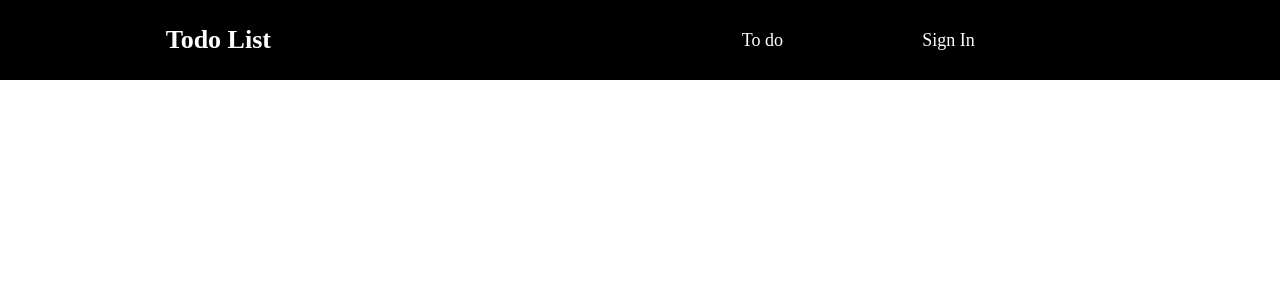
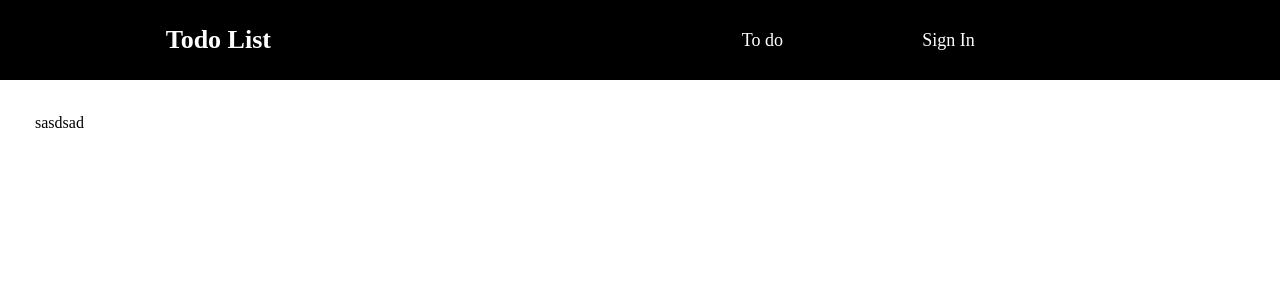
Before and after one commit to rlawlsyoung/wanted-pre-onboarding-frontend, a React (Create React App) app: page /todo in a window 1280 px wide. Shown: the top 300 px of the page. Built offline with nearby package versions, Linux system fonts and the light colour scheme; a web font is replaced by a local one.

Commit message:
[Add] Todo 라우터 설정

```diff
--- a/src/Router.tsx
+++ b/src/Router.tsx
@@ -5,6 +5,7 @@ import Header from './components/Header';
 import Main from './pages/Main';
 import SignIn from './pages/SignIn';
 import SignUp from './pages/SignUp';
+import Todo from './pages/Todo';
 
 import GlobalStyles from './styles/GlobalStyles';
 
@@ -24,6 +25,7 @@ const Router = () => {
           <Route path="/" element={<Main />} />
           <Route path="/signin" element={<SignIn setIsLogIn={setIsLogIn} />} />
           <Route path="/signup" element={<SignUp />} />
+          <Route path="/todo" element={<Todo />} />
         </Routes>
       </BrowserRouter>
     </>
--- /dev/null
+++ b/src/pages/Todo.tsx
@@ -0,0 +1,12 @@
+import styled from 'styled-components';
+
+const Todo = () => {
+  return <StyledTodo>sasdsad</StyledTodo>;
+};
+
+const StyledTodo = styled.div`
+  height: calc(100vh - 80px);
+  padding: 35px;
+`;
+
+export default Todo;
```
